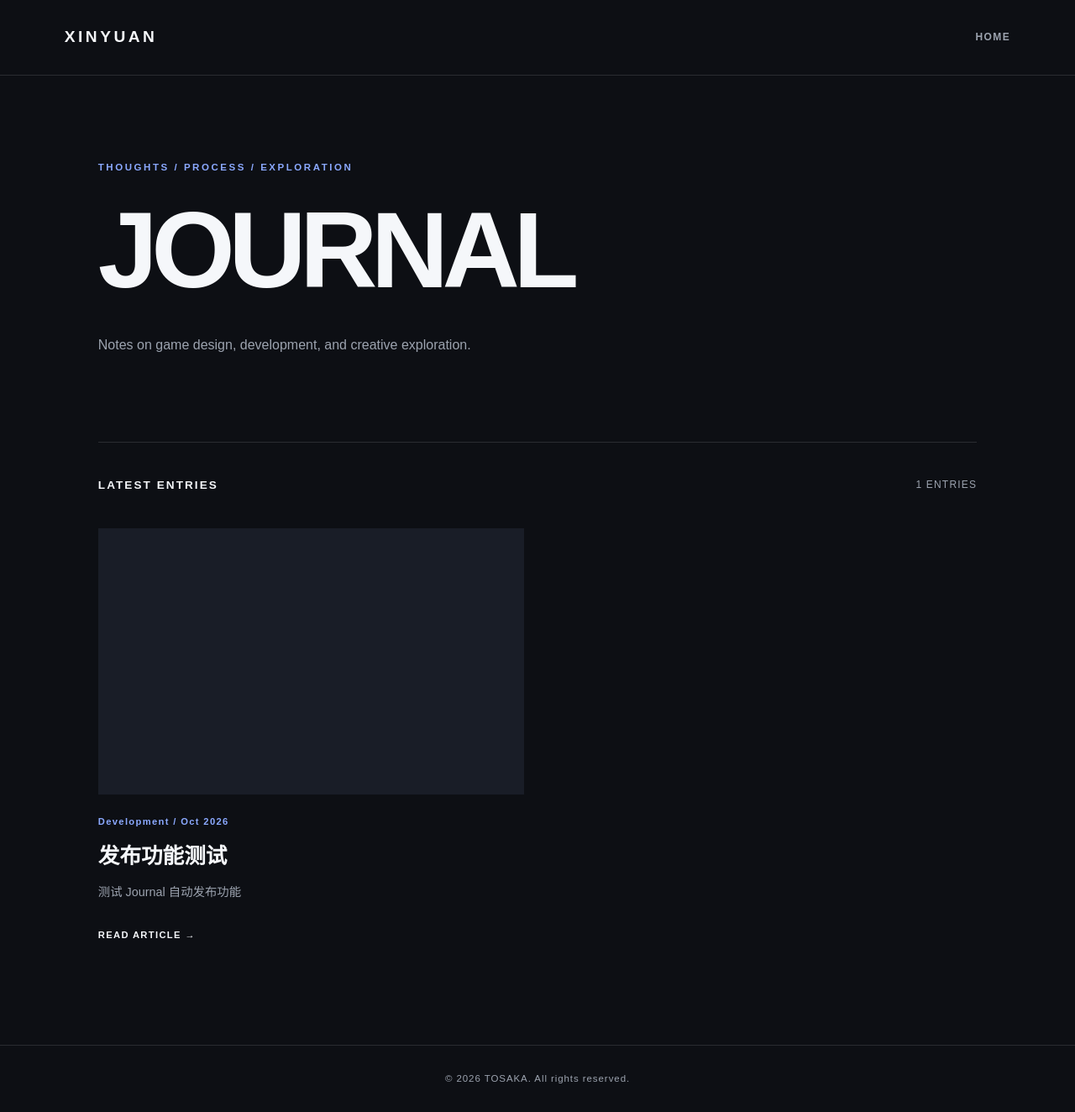
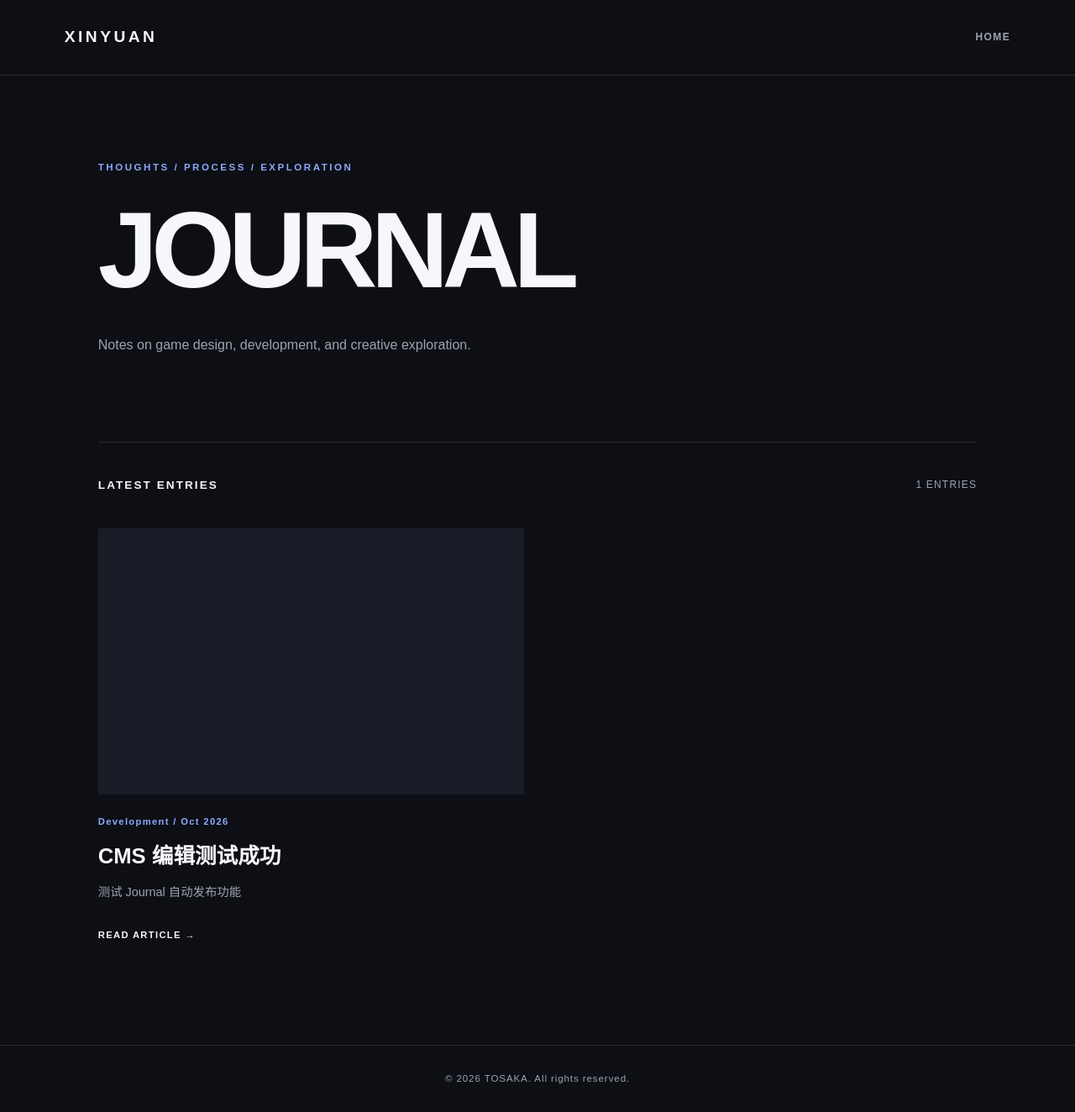
Before and after one commit to Emojiiiii/TOSAKA.github.io, a Jekyll site: the page built from journal/index.html, in a window 1280 px wide. Shown: the whole page at 84% size. Built offline with Jekyll 4.4.1, drawn with Linux system fonts in a browser that asks for light colours.

Commit message:
Update _journal/published-test.md (via Pages CMS)

```diff
--- a/_journal/published-test.md
+++ b/_journal/published-test.md
@@ -1,10 +1,9 @@
 ---
-title: "发布功能测试"
+title: CMS 编辑测试成功
 slug: published-test
+published: true
 date: 2026-10-09
 category: Development
-description: "测试 Journal 自动发布功能"
-published: true
+description: 测试 Journal 自动发布功能
 ---
-
 这是一篇 Journal 发布测试文章。
```
